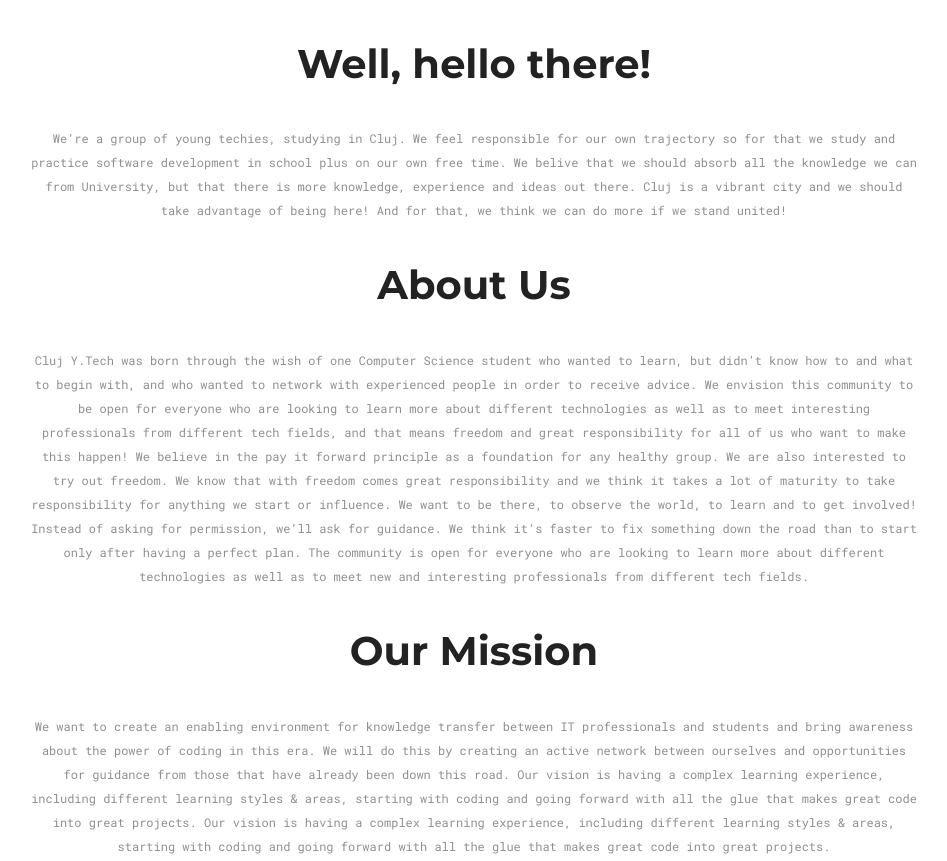
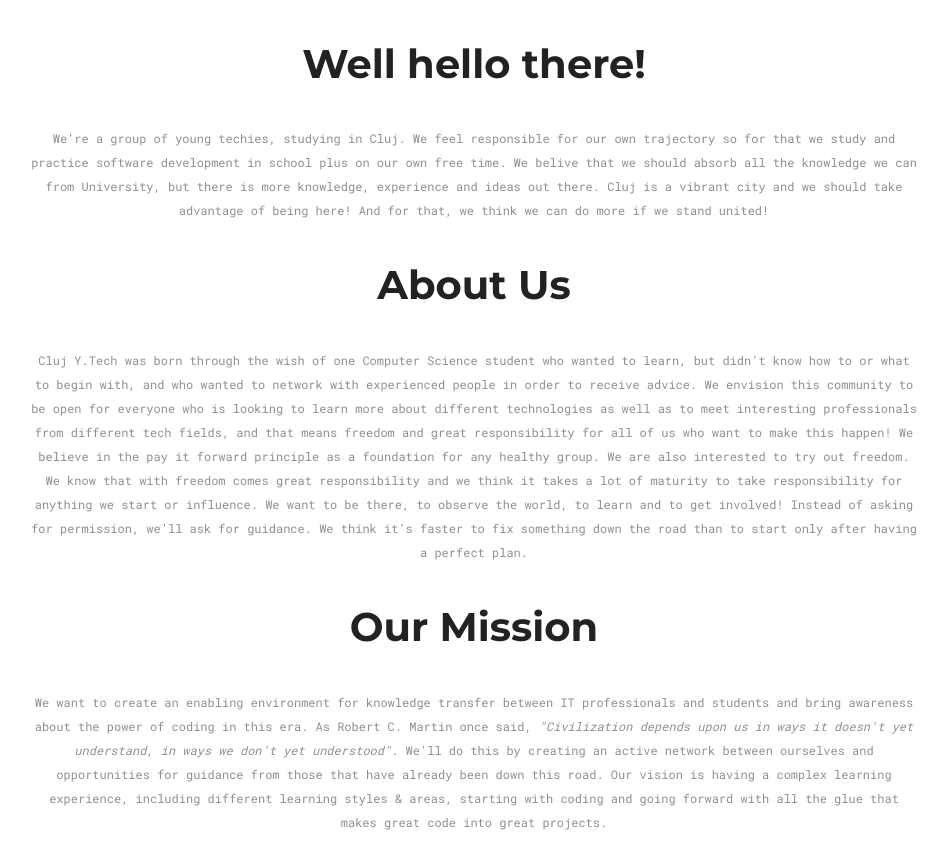
Before and after one commit to cluj-ytech/cluj-ytech.github.io, a plain HTML site: page index.html in a window 1280 px wide. Shown: the part 500-1361 px from the top of the page, without its empty margins (166-1113 px from the left). Drawn offline with nearby package versions, Linux system fonts and the light colour scheme; a script that the page names is missing.

Commit message:
changed some text

```diff
--- a/index.html
+++ b/index.html
@@ -63,15 +63,15 @@
 </div>
 
 <div class="row content">
-    <h1 class="sec01" style="font-size: 40px; text-align:center; color:#222222">Well, hello there!</h1>
-    <p style="text-align:center;">We’re a group of young techies, studying in Cluj. We feel responsible for our own trajectory so for that we study and practice software development in school plus on our own free time. We belive that we should absorb all the knowledge we can from University, but that there is more knowledge, experience and ideas out there.  Cluj is a vibrant city and we should take advantage of being here! And for that, we think we can do more if we stand united!
+    <h1 class="sec01" style="font-size: 40px; text-align:center; color:#222222">Well hello there!</h1>
+    <p style="text-align:center;">We’re a group of young techies, studying in Cluj. We feel responsible for our own trajectory so for that we study and practice software development in school plus on our own free time. We belive that we should absorb all the knowledge we can from University, but there is more knowledge, experience and ideas out there.  Cluj is a vibrant city and we should take advantage of being here! And for that, we think we can do more if we stand united!
  </p>
 
     <h1 class="sec02" style="font-size: 40px; text-align:center; color:#222222">About Us</h1>
-    <p style="text-align:center;">Cluj Y.Tech was born  through the wish of one Computer Science student who wanted to learn, but didn’t know how to and what to begin with, and who wanted to network with experienced people in order to receive advice. We envision this community to be open for everyone who are looking to learn more about different technologies as well as to meet interesting professionals from different tech fields, and that means freedom and great responsibility for all of us who want to make this happen! We believe in the pay it forward principle as a foundation for any healthy group. We are also interested to try out freedom. We know that with freedom comes great responsibility and we think it takes a lot of maturity to take responsibility for anything we start or influence. We want to be there, to observe the world, to learn and to get involved! Instead of asking for permission, we’ll ask for guidance. We think it’s faster to fix something down the road than to start only after having a perfect plan. The community is open for everyone who are looking to learn more about different technologies as well as to meet new and interesting professionals from different tech fields.
+    <p style="text-align:center;">Cluj Y.Tech was born  through the wish of one Computer Science student who wanted to learn, but didn’t know how to or what to begin with, and who wanted to network with experienced people in order to receive advice. We envision this community to be open for everyone who is looking to learn more about different technologies as well as to meet interesting professionals from different tech fields, and that means freedom and great responsibility for all of us who want to make this happen! We believe in the pay it forward principle as a foundation for any healthy group. We are also interested to try out freedom. We know that with freedom comes great responsibility and we think it takes a lot of maturity to take responsibility for anything we start or influence. We want to be there, to observe the world, to learn and to get involved! Instead of asking for permission, we’ll ask for guidance. We think it’s faster to fix something down the road than to start only after having a perfect plan.
 
     <h1 class="sec03" style="font-size: 40px; text-align:center; color:#222222">Our Mission</h1>
-    <p style="text-align:center;">We want to create an enabling environment for knowledge transfer between IT professionals and students and bring awareness about the power of coding in this era. We will do this by creating an active network between ourselves and opportunities for guidance from those that have already been down this road. Our vision is having a complex learning experience, including different learning styles & areas, starting with coding and going forward with all the glue that makes great code into great projects. Our vision is having a complex learning experience, including different learning styles & areas, starting with coding and going forward with all the glue that makes great code into great projects.
+    <p style="text-align:center;">We want to create an enabling environment for knowledge transfer between IT professionals and students and bring awareness about the power of coding in this era. As Robert C. Martin once said, <i>"Civilization depends upon us in ways it doesn't yet understand, in ways we don’t yet understood"</i>. We'll do this by creating an active network between ourselves and opportunities for guidance from those that have already been down this road. Our vision is having a complex learning experience, including different learning styles & areas, starting with coding and going forward with all the glue that makes great code into great projects.
  </p>
 
     <div class="features">
@@ -124,7 +124,7 @@
 
 </div>
     <div class="footer">
-        <p style="text-align:center; color:#fff; padding-top:20px;"><a href="mailto:cluj.ytech@gmail.com">cluj.ytech@gmail.com</a> |<a href="https://www.facebook.com/groups/clujytech/"> Join Our Facebook Group</a> </p>
+        <p style="text-align:center; color:#fff; padding-top:20px;"><a href="mailto:cluj.ytech@gmail.com">cluj.ytech@gmail.com</a> |<b><a href="https://www.facebook.com/groups/clujytech/"> Join Our Facebook Group</a></b> </p>
     </div>
 
     <script src="js/index.js"></script>
```
